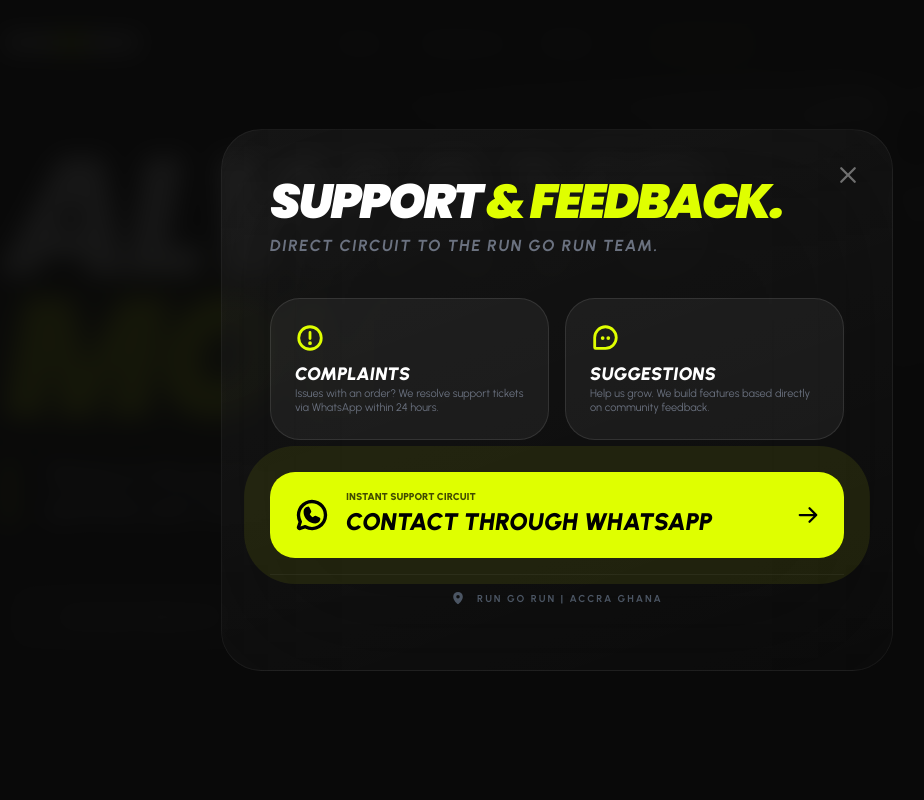
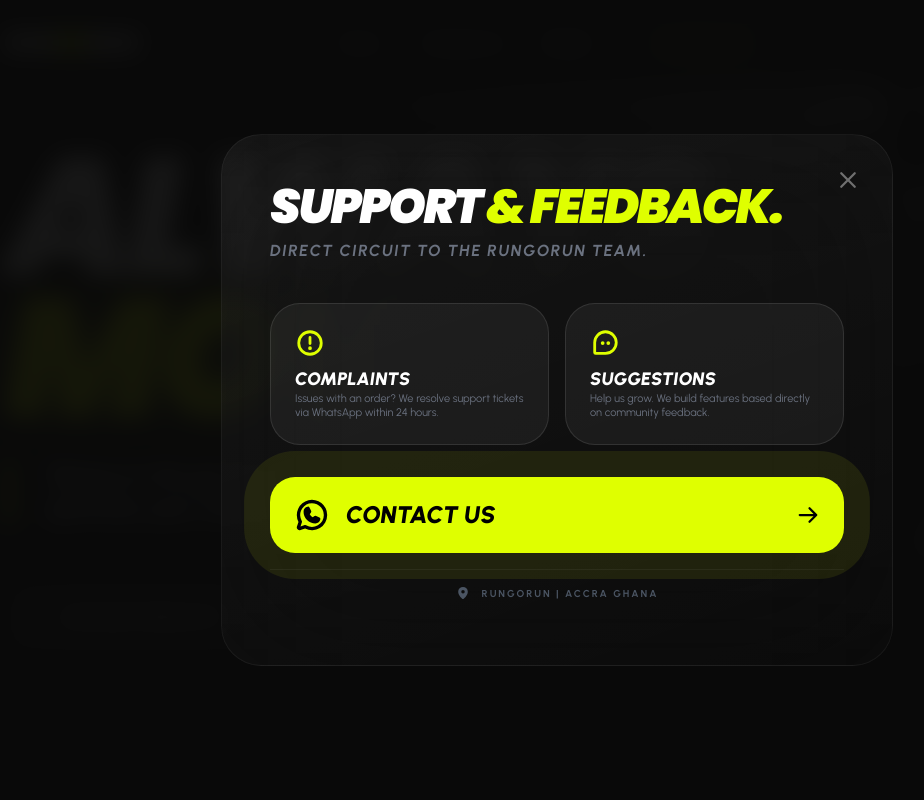
Before and after one commit to AlloteyPrince/rungorun, a Nuxt app: page / in a window 1280 px wide. Both pictures are taken after a click on the button "Contact Us". Shown: the top 800 px of the page, without its empty margins (83-1007 px from the left). Built offline with nearby package versions, Linux system fonts and the light colour scheme.

Commit message:
feat- change some texts of the contact popup

```diff
--- a/app/layouts/default.vue
+++ b/app/layouts/default.vue
@@ -79,7 +79,7 @@
             Support <span class="text-rungreen">& Feedback.</span>
           </h2>
           <p class="text-gray-500 font-bold italic mb-10 text-sm md:text-base leading-tight uppercase tracking-widest">
-            Direct circuit to the RUN GO RUN team.
+            Direct circuit to the RUNGORUN team.
           </p>
           <div class="grid grid-cols-1 md:grid-cols-2 gap-4 mb-8 text-left">
             <div class="p-6 rounded-[30px] bg-white/5 border border-white/10">
@@ -95,20 +95,20 @@
           </div>
           <div class="space-y-4">
             <a
-              href="https://wa.me/yournumber"
+              href="https://wa.me/233270751657"
               target="_blank"
               class="btn-global flex items-center gap-4 px-6 py-5 rounded-[25px] bg-rungreen text-black hover:scale-[1.02] transition-all duration-500"
             >
               <Icon name="ph:whatsapp-logo-bold" class="text-4xl" />
               <div class="flex-1 text-left">
-                <p class="text-[10px] uppercase font-black leading-none opacity-70 mb-1">Instant Support Circuit</p>
-                <p class="font-black text-xl md:text-2xl leading-tight uppercase italic">Contact through WhatsApp</p>
+                <!-- <p class="text-[10px] uppercase font-black leading-none opacity-70 mb-1">Instant Support Circuit</p> -->
+                <p class="font-black text-xl md:text-2xl leading-tight uppercase italic">Contact us</p>
               </div>
               <Icon name="ph:arrow-right-bold" class="text-2xl" />
             </a>
             <div class="flex items-center justify-center gap-3 py-4 border-t border-white/5 mt-4">
               <Icon name="ph:map-pin-fill" class="text-gray-600 text-sm" />
-              <p class="text-[10px] font-bold text-gray-600 uppercase tracking-[0.2em]">Run Go Run | Accra Ghana</p>
+              <p class="text-[10px] font-bold text-gray-600 uppercase tracking-[0.2em]">RunGoRun | Accra Ghana</p>
             </div>
           </div>
         </div>
```
